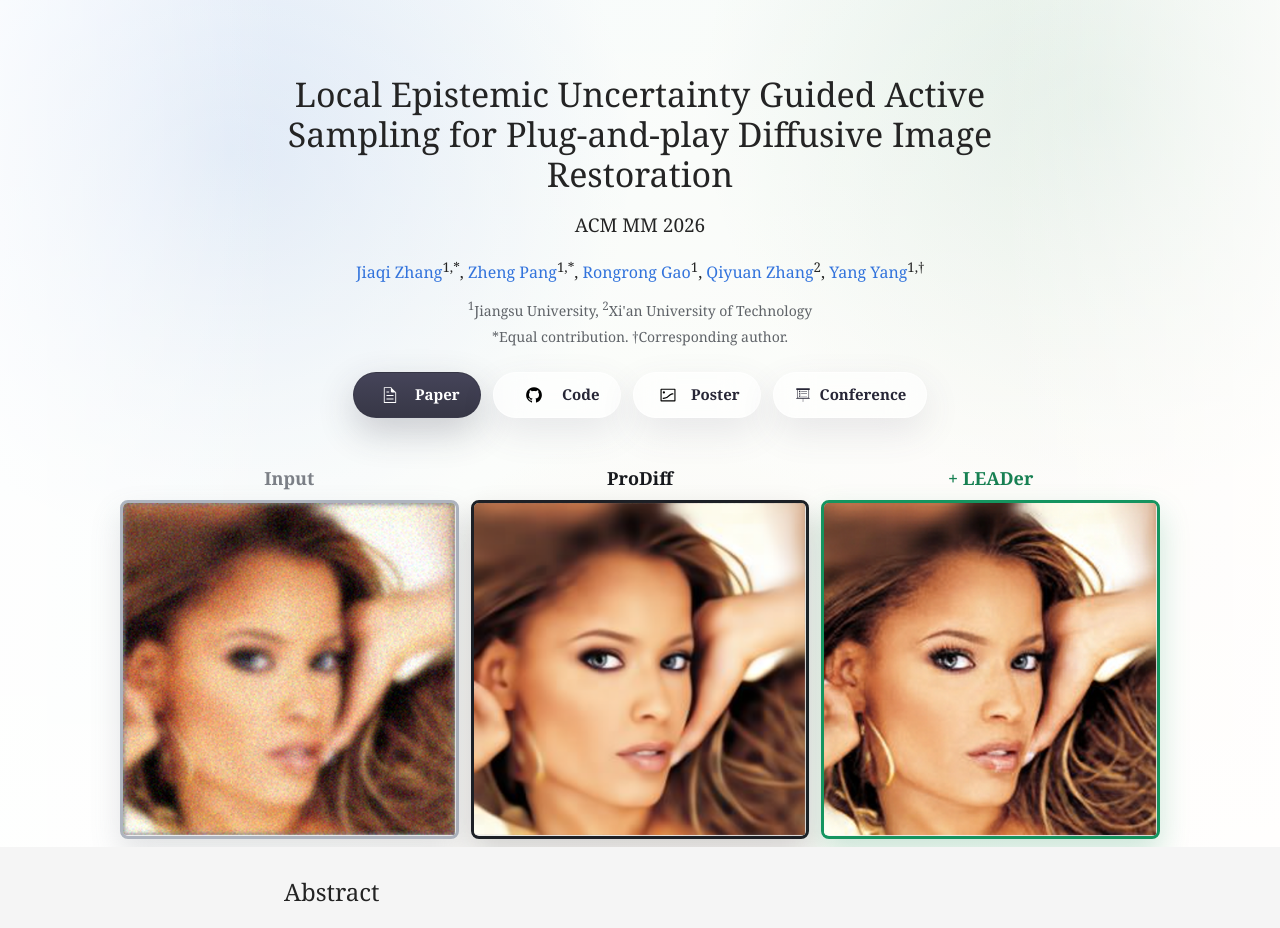
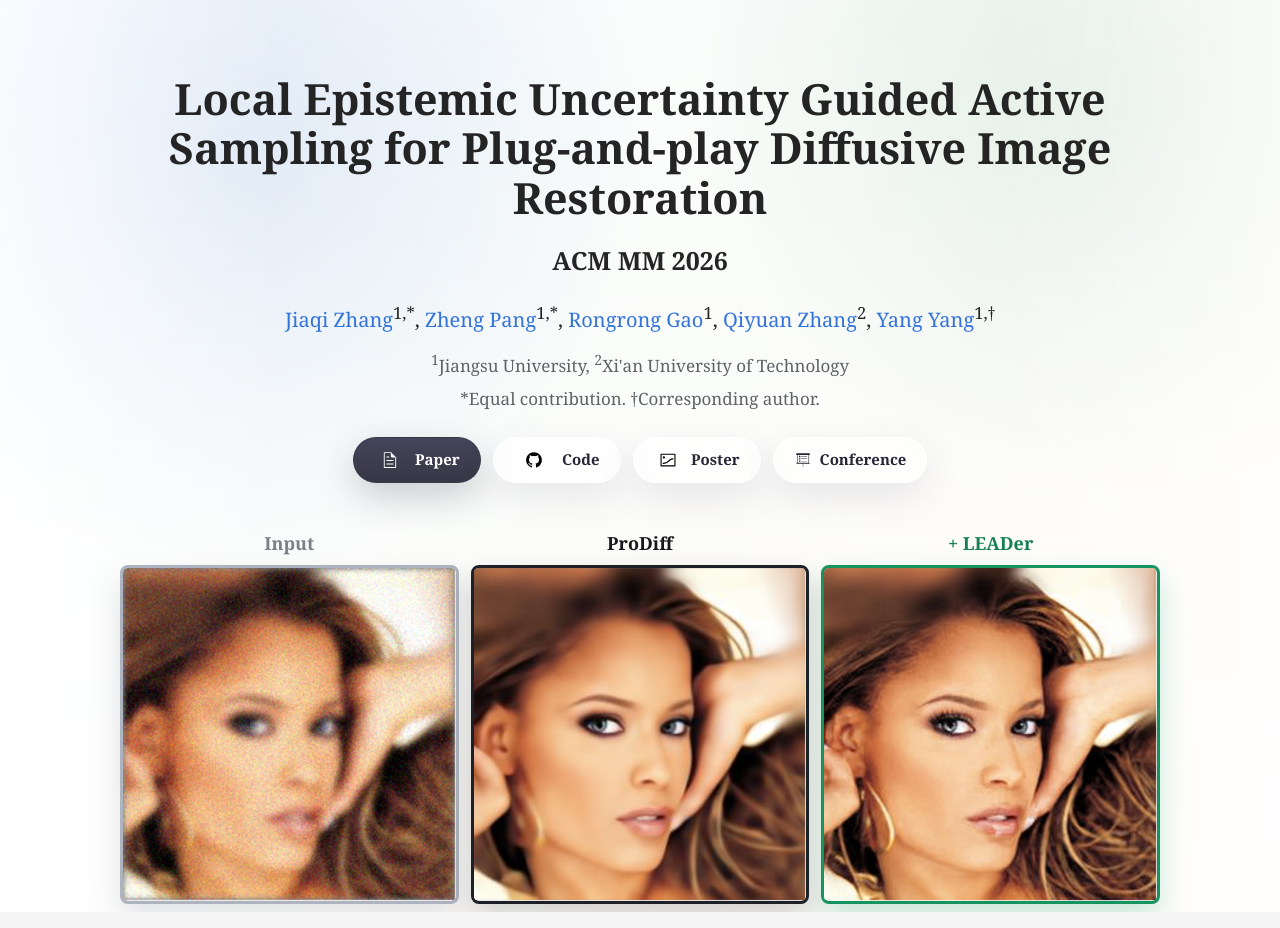
Before and after one commit to JiaqiZhang-Sengoku/JiaqiZhang-Sengoku.github.io, a Jekyll site: the page built from Web/LEADer/index.html, in a window 1280 px wide. Shown: the top 928 px of the page. Built offline with Jekyll 4.4.1, drawn with Linux system fonts in a browser that asks for light colours.

Commit message:
20260707

```diff
--- a/Web/LEADer/index.html
+++ b/Web/LEADer/index.html
@@ -183,7 +183,7 @@
         contrast, LEADer identifies stable states earlier and prunes redundant steps, while preserving the important
         denoising updates needed for local texture recovery.
       </p>
-      <figure>
+      <figure class="trajectory-figure">
         <img src="/Web/LEADer/Figures/Figure5.png" alt="Comparison between DDNM and LEADer at different NFEs.">
         <figcaption>
           Figure 3. Comparison of restored states between DDNM and LEADer at different NFEs.
--- a/Web/LEADer/styles.css
+++ b/Web/LEADer/styles.css
@@ -21,8 +21,8 @@
   color: var(--text);
   background: #ffffff;
   font-family: Constantia, Georgia, serif;
-  font-size: 16px;
-  line-height: 1.58;
+  font-size: 17px;
+  line-height: 1.62;
 }
 
 main {
@@ -64,7 +64,7 @@
 
 .publication-header {
   position: relative;
-  max-width: 940px;
+  max-width: 1080px;
   margin: 0 auto;
   padding: 0 24px;
   text-align: center;
@@ -92,32 +92,33 @@
 }
 
 h1 {
-  max-width: 840px;
-  margin: 0 auto 16px;
-  font-size: 34px;
-  font-weight: 500;
-  line-height: 1.18;
+  max-width: 980px;
+  margin: 0 auto 18px;
+  font-size: 43px;
+  font-weight: 600;
+  line-height: 1.15;
   letter-spacing: 0;
 }
 
 .conference {
-  margin: 0 0 16px;
-  font-size: 19px;
+  margin: 0 0 18px;
+  font-size: 25px;
+  font-weight: 700;
   color: var(--text);
 }
 
 .authors {
-  max-width: 840px;
-  margin: 0 auto 10px;
-  font-size: 16px;
-  line-height: 1.7;
+  max-width: 980px;
+  margin: 0 auto 12px;
+  font-size: 20px;
+  line-height: 1.72;
 }
 
 .institutions,
 .notes {
-  margin: 4px auto;
+  margin: 6px auto;
   color: var(--muted);
-  font-size: 14px;
+  font-size: 17px;
 }
 
 .summary {
@@ -324,13 +325,13 @@
 }
 
 .section {
-  max-width: 800px;
+  max-width: 880px;
   margin: 0 auto;
   padding: 24px;
 }
 
 .text-section {
-  max-width: 760px;
+  max-width: 820px;
 }
 
 .abstract-band {
@@ -345,7 +346,7 @@
 
 h2 {
   margin: 0 0 18px;
-  font-size: 24px;
+  font-size: 28px;
   font-weight: 500;
   line-height: 1.25;
   text-align: left;
@@ -366,7 +367,7 @@
 }
 
 .section-copy {
-  max-width: 760px;
+  max-width: 820px;
   margin: 0 auto 18px;
 }
 
@@ -386,13 +387,13 @@
 
 img {
   display: block;
-  width: min(100%, 700px);
+  width: min(100%, 760px);
   height: auto;
   margin: 0 auto;
 }
 
 .main-figure img {
-  max-width: 700px;
+  max-width: 760px;
 }
 
 .figure4-wide {
@@ -403,7 +404,7 @@
 
 .figure4-wide img {
   width: 100%;
-  max-width: 980px;
+  max-width: 1080px;
 }
 
 .small-figure img {
@@ -415,7 +416,22 @@
 }
 
 .table-figure img {
-  width: min(100%, 620px);
+  width: min(100%, 700px);
+}
+
+.trajectory-figure {
+  width: min(1160px, calc(100vw - 48px));
+  margin-left: 50%;
+  transform: translateX(-50%);
+}
+
+.trajectory-figure img {
+  width: 100%;
+  max-width: 1160px;
+}
+
+.trajectory-figure figcaption {
+  max-width: 980px;
 }
 
 .table-wide {
@@ -471,11 +487,11 @@
 }
 
 figcaption {
-  max-width: 700px;
-  margin: 10px auto 0;
+  max-width: 760px;
+  margin: 12px auto 0;
   color: var(--muted);
-  font-size: 13px;
-  line-height: 1.45;
+  font-size: 16px;
+  line-height: 1.5;
 }
 
   pre {
@@ -531,19 +547,32 @@
   }
 
   h1 {
-    font-size: 30px;
+    font-size: 34px;
   }
 
   .conference {
-    font-size: 19px;
+    font-size: 22px;
   }
 
   body {
+    font-size: 16px;
+  }
+
+  .authors {
+    font-size: 18px;
+  }
+
+  .institutions,
+  .notes {
     font-size: 15px;
   }
 
   h2 {
-    font-size: 24px;
+    font-size: 26px;
+  }
+
+  figcaption {
+    font-size: 15px;
   }
 
   .paired-media {
```
